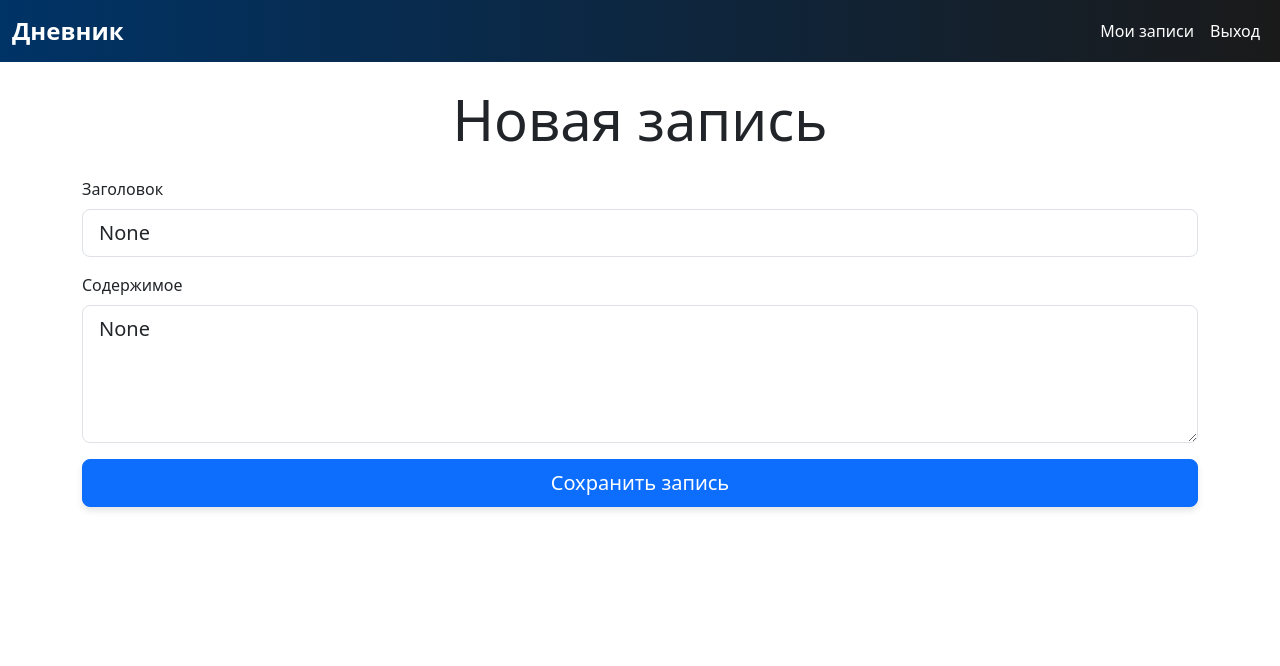
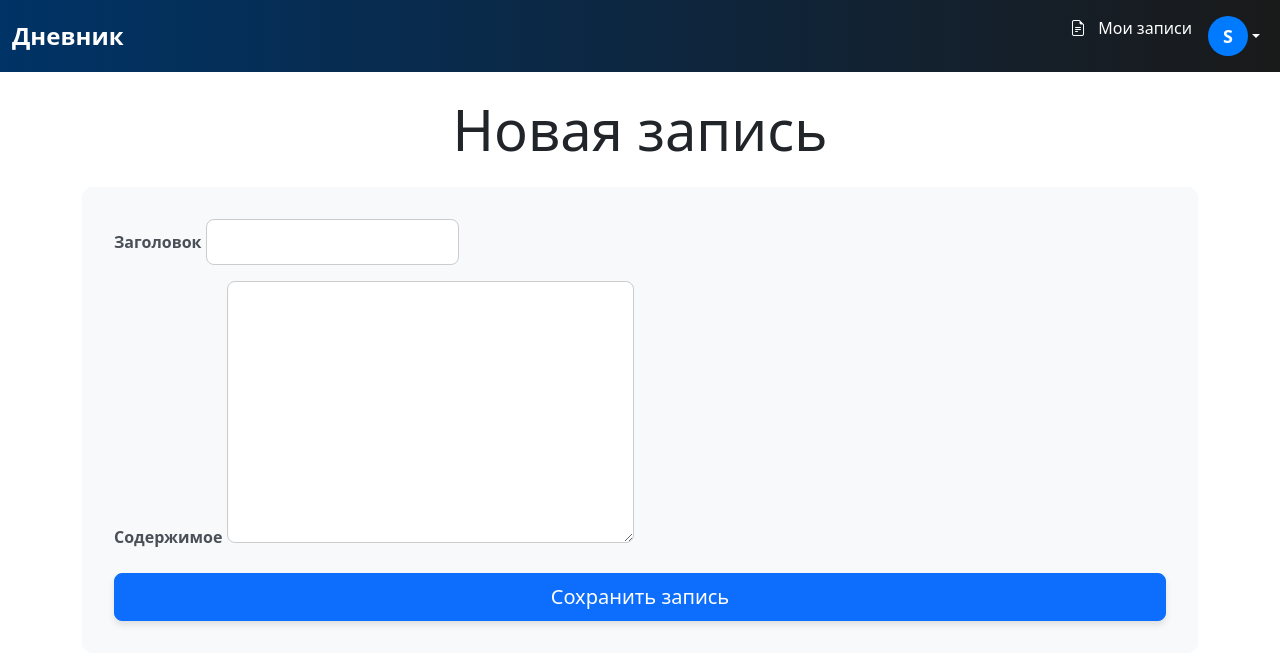
Before and after one commit to DKI62/diary, a Django app: page /journal/new/ in a window 1280 px wide. Shown: the top 666 px of the page. Run offline with Django 5.2, Linux system fonts and the light colour scheme; the visitor is signed in with stand-in values (Sample User, id 1).

Commit message:
working with email and updating design

```diff
--- a/accounts/templates/accounts/login.html
+++ b/accounts/templates/accounts/login.html
@@ -1,9 +1,13 @@
-{% extends 'base.html' %}
+{% extends "base.html" %}
+
 {% block content %}
+<div class="container">
     <h2>Вход</h2>
     <form method="POST">
         {% csrf_token %}
         {{ form.as_p }}
         <button type="submit" class="btn btn-primary">Войти</button>
     </form>
+    <p><a href="{% url 'password_reset' %}">Забыли пароль?</a></p>
+</div>
 {% endblock %}
--- a/accounts/urls.py
+++ b/accounts/urls.py
@@ -1,5 +1,6 @@
 from django.urls import path
 from . import views
+from .views import profile
 
 app_name = 'accounts'
 
@@ -7,4 +8,5 @@ urlpatterns = [
     path('register/', views.register, name='register'),
     path('login/', views.user_login, name='login'),
     path('logout/', views.user_logout, name='logout'),
+    path('profile/', profile, name='profile'),
 ]
--- a/config/urls.py
+++ b/config/urls.py
@@ -1,5 +1,6 @@
 from django.contrib import admin
 from django.urls import path, include
+from django.contrib.auth import views as auth_views
 from . import views
 
 urlpatterns = [
@@ -7,4 +8,10 @@ urlpatterns = [
     path('admin/', admin.site.urls),
     path('accounts/', include('accounts.urls')),
     path('journal/', include('journal.urls')),
+
+    # password_reset
+    path('password_reset/', auth_views.PasswordResetView.as_view(), name='password_reset'),
+    path('password_reset/done/', auth_views.PasswordResetDoneView.as_view(), name='password_reset_done'),
+    path('reset/<uidb64>/<token>/', auth_views.PasswordResetConfirmView.as_view(), name='password_reset_confirm'),
+    path('reset/done/', auth_views.PasswordResetCompleteView.as_view(), name='password_reset_complete'),
 ]
--- a/journal/forms.py
+++ b/journal/forms.py
@@ -6,3 +6,15 @@ class EntryForm(forms.ModelForm):
     class Meta:
         model = Entry
         fields = ['title', 'content']
+
+    def clean_title(self):
+        title = self.cleaned_data.get('title')
+        if not title:
+            raise forms.ValidationError('Заголовок не может быть пустым')
+        return title
+
+    def clean_content(self):
+        content = self.cleaned_data.get('content')
+        if not content:
+            raise forms.ValidationError('Содержание не может быть пустым')
+        return content
--- a/journal/templates/journal/entry_form.html
+++ b/journal/templates/journal/entry_form.html
@@ -6,11 +6,11 @@
     {% csrf_token %}
     <div class="mb-3">
         <label for="title" class="form-label">Заголовок</label>
-        <input type="text" class="form-control form-control-lg" id="title" name="title" value="{{ form.title.value }}" required>
+        {{ form.title }}
     </div>
     <div class="mb-3">
         <label for="content" class="form-label">Содержимое</label>
-        <textarea class="form-control form-control-lg" id="content" name="content" rows="4" required>{{ form.content.value }}</textarea>
+        {{ form.content }}
     </div>
     <button type="submit" class="btn btn-primary btn-lg w-100">Сохранить запись</button>
 </form>
--- a/static/css/styles.css
+++ b/static/css/styles.css
@@ -10,6 +10,10 @@ body {
 nav {
     background: linear-gradient(90deg, #003366, #1a1a1a);
     padding: 1rem 2rem;
+}
+
+.navbar-nav .nav-item i {
+    margin-right: 8px;
 }
 
 nav .navbar-brand {
@@ -63,6 +67,30 @@ nav .nav-link:hover {
     border-color: #0056b3;
     box-shadow: 0 0 5px rgba(0, 86, 179, 0.5);
 }
+/* Плавные стили для формы */
+form {
+    background-color: #f8f9fa;  /* Светлый фон формы */
+    border-radius: 10px;
+    padding: 2rem;
+}
+
+.form-label {
+    font-weight: bold;
+    color: #495057;
+}
+
+/* Пластичные стили для полей ввода */
+input, textarea {
+    border-radius: 8px;
+    border: 1px solid #ccc;
+    font-size: 16px;
+    padding: 10px;
+}
+
+input:focus, textarea:focus {
+    border-color: #0056b3;
+    box-shadow: 0 0 5px rgba(0, 86, 179, 0.5);
+}
 
 /* Стили для карточек */
 .list-group-item {
@@ -84,6 +112,19 @@ h2, h3 {
     font-weight: 600;
     margin-bottom: 1rem;
 }
+/* Кастомный стиль для иконки пользователя */
+.avatar-circle {
+    width: 40px;
+    height: 40px;
+    background-color: #007bff;
+    color: white;
+    font-weight: bold;
+    font-size: 18px;
+    text-align: center;
+    line-height: 40px;
+    border-radius: 50%;
+    display: inline-block;
+}
 
 /* Адаптивность */
 @media (max-width: 768px) {
--- a/templates/base.html
+++ b/templates/base.html
@@ -28,11 +28,29 @@
         <div class="collapse navbar-collapse" id="navbarNav">
             <ul class="navbar-nav ms-auto">
                 <li class="nav-item">
-                        <a class="nav-link" href="{% url 'journal:entry_list' %}">Мои записи</a>
+                    <a class="nav-link" href="{% url 'journal:entry_list' %}">
+                        <i class="bi bi-file-earmark-text"></i> Мои записи
+                    </a>
                 </li>
+
                 {% if user.is_authenticated %}
-                    <li class="nav-item">
-                        <a class="nav-link" href="{% url 'accounts:logout' %}">Выход</a>
+                <!-- Выпадающий список с аватаркой -->
+                <li class="nav-item dropdown">
+                    <a class="nav-link dropdown-toggle d-flex align-items-center" href="#" id="navbarDropdown"
+                       role="button"
+                       data-bs-toggle="dropdown" aria-expanded="false">
+                        <!-- Аватарка или первая буква имени -->
+                        {% if user.profile.image %}
+                        <img src="{{ user.profile.image.url }}" alt="Avatar" class="rounded-circle"
+                             style="width: 40px; height: 40px;">
+                        {% else %}
+                        <div class="avatar-circle">{{ user.username.0|upper }}</div>
+                        {% endif %}
+                    </a>
+                    <ul class="dropdown-menu dropdown-menu-end" aria-labelledby="navbarDropdown">
+                        <li><a class="dropdown-item" href="{% url 'accounts:profile' %}">Мой профиль</a></li>
+                        <li><a class="dropdown-item text-danger" href="{% url 'accounts:logout' %}">Выйти</a></li>
+                    </ul>
                 </li>
                 {% else %}
                 <li class="nav-item">
@@ -47,6 +65,7 @@
     </div>
 </nav>
 
+
 <!-- Основной контент страницы -->
 <div class="container mt-4">
     {% block content %}
--- a/templates/home.html
+++ b/templates/home.html
@@ -3,7 +3,7 @@
 {% block content %}
 <div class="container mt-5">
     <h2 class="display-4 text-center mb-4">Добро пожаловать в Личный дневник!</h2>
-    <p class="lead text-center">Здесь вы можете вести записи, отслеживать свои привычки и многое другое.</p>
+    <p class="lead text-center">Здесь вы можете вести свои личные записи.</p>
     <div class="text-center">
         <a href="{% url 'accounts:login' %}" class="btn btn-primary btn-lg">Войти</a>
         <a href="{% url 'accounts:register' %}" class="btn btn-secondary btn-lg">Зарегистрироваться</a>
--- /dev/null
+++ b/templates/registration/password_reset_complete.html
@@ -0,0 +1,6 @@
+{% extends "base.html" %}
+
+{% block content %}
+  <h2>Пароль успешно изменён</h2>
+  <p>Ваш пароль был успешно обновлён. Вы можете войти в систему, используя новый пароль.</p>
+{% endblock %}
```
Also changed, not shown: accounts/forms.py (+25 -2 lines), accounts/templates/accounts/profile.html (added, +45 -0 lines), accounts/templates/accounts/register.html (+6 -4 lines), accounts/views.py (+44 -8 lines), config/settings.py (+9 -0 lines), templates/registration/password_reset_confirm.html (added, +12 -0 lines), templates/registration/password_reset_done.html (added, +7 -0 lines), templates/registration/password_reset_form.html (added, +12 -0 lines), README.md, 1 other file. Lines whose indentation alone changed are shown as unchanged.
